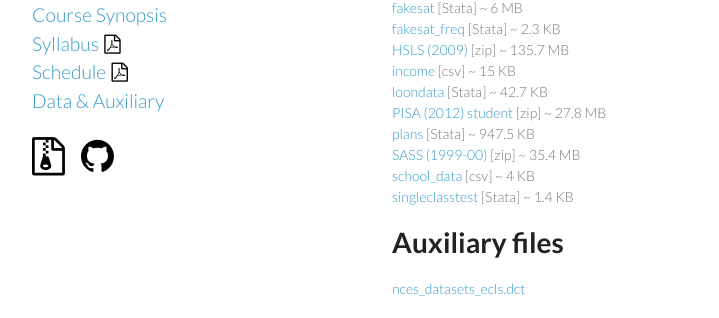
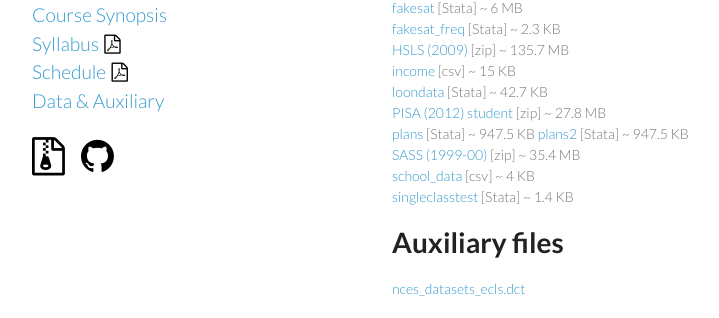
Before and after one commit to btskinner/lpo9951, a Jekyll site: the page built from data/index.md, in a window 1280 px wide. Shown: the part 238-556 px from the top of the page, without its empty margins (178-897 px from the left). Built offline with Jekyll 4.4.1, drawn with Linux system fonts in a browser that asks for light colours; Markdown is read by kramdown in place of the engine named in the settings.

```diff
--- a/data/index.md
+++ b/data/index.md
@@ -26,6 +26,8 @@ layout: default
 [zip] ~ 27.8 MB
 [plans](https://github.com/btskinner/lpo9951/raw/master/data/plans.dta?raw=true)
 [Stata] ~ 947.5 KB
+[plans2](https://github.com/btskinner/lpo9951/raw/master/data/plans2.dta?raw=true)
+[Stata] ~ 947.5 KB
 [SASS (1999-00)](http://nces.ed.gov/edat/data/zip/SASS_1999-00_TFS_2000-01_v1_0_CSV_Datasets.zip) [zip] ~ 35.4 MB
 [school_data](https://github.com/btskinner/lpo9951/blob/master/data/school_data.csv?raw=true)
 [csv] ~ 4 KB
```
Also changed, not shown: schedule/index.md (+1 -1 lines), 1 other file.
